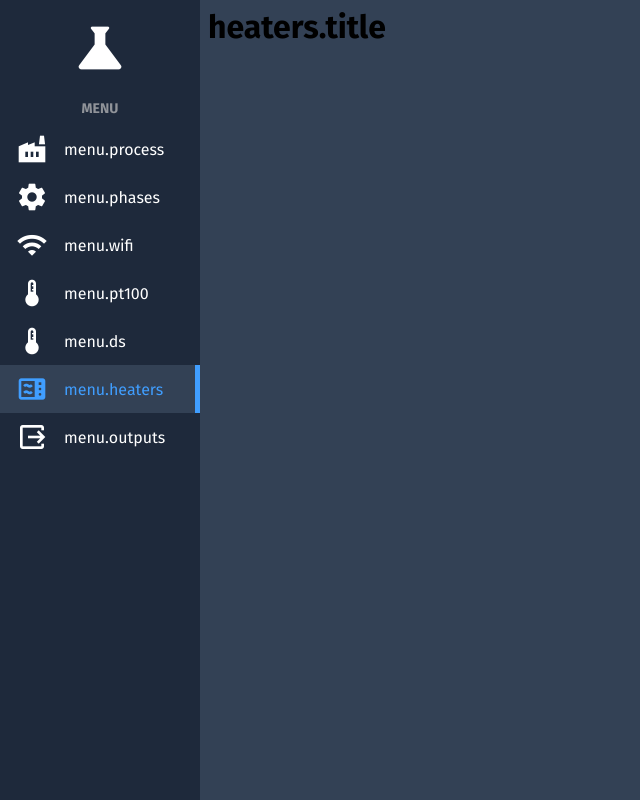
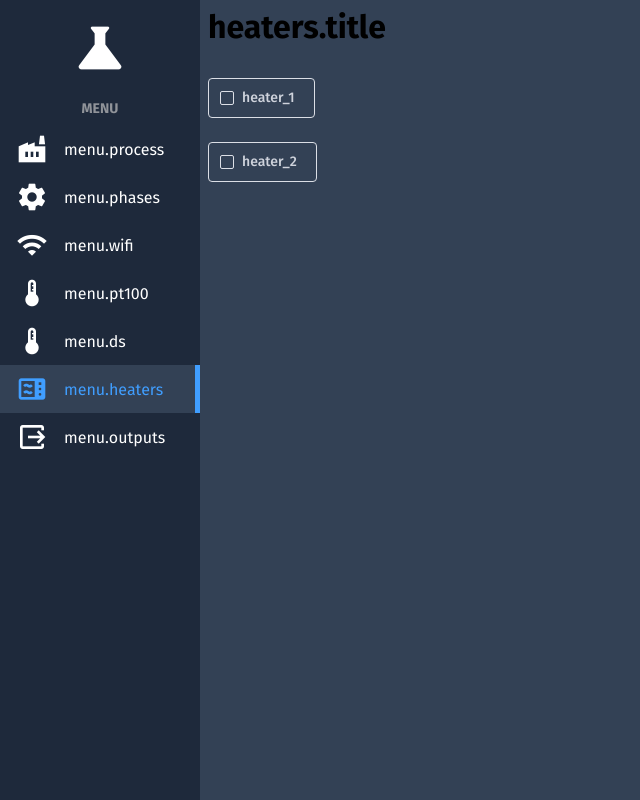
Before and after one commit to a-clap/distillation-gui, a Vue app in the folder frontend/: page /heaters in a window 1280 px wide. Shown: the whole page, without its empty margins (0-640 px from the left). Built offline with nearby package versions, Linux system fonts and the light colour scheme.

Commit message:
Basic heater view.

```diff
--- /dev/null
+++ b/frontend/src/types/Heater.js
@@ -0,0 +1,20 @@
+export class Heater {
+    constructor(name, enabled) {
+        this.name_ = name;
+        this.enabled_ = enabled;
+        this.state_ = false
+    }
+
+    get name() {
+        return this.name_
+    }
+
+    set enable(value) {
+        this.enable_ = value
+        console.log("enable heater " + this.enable_)
+    }
+    get enable() {
+        return this.enable_
+    }
+
+}
--- a/frontend/src/views/Heaters.vue
+++ b/frontend/src/views/Heaters.vue
@@ -1,8 +1,44 @@
 <template>
-    <main class="heaters-page">
-        <h1>{{$t('heaters.title')}}</h1>
+    <main>
+        <h1>{{ $t('heaters.title') }}</h1>
+        <div v-for="(heater, index) in getHeaters" :key="index">
+            <section class="heater-box">
+                <el-row :gutter="20" align="middle">
+                    <el-col :span="3">
+                        <el-checkbox v-model="heater.enable" :label="heater.name" size="large" border />
+                    </el-col>
+                </el-row>
+            </section>
+        </div>
     </main>
 </template>
 
 <script setup>
+
+import { reactive, onMounted, computed } from "vue"
+import { Heater } from '../types/Heater.js';
+
+const heaters = reactive([])
+
+onMounted(() => {
+    heaters.push(new Heater("heater_1", false))
+    heaters.push(new Heater("heater_2", true))
+})
+
+const getHeaters = computed(() => {
+    return heaters;
+})
+
 </script>
+
+<style lang="scss" scoped>
+h1 {
+    margin-bottom: 2rem;
+}
+
+.heater-box {
+    font-size: 1.2rem;
+    margin-bottom: 1.5rem;
+
+}
+</style>
```
